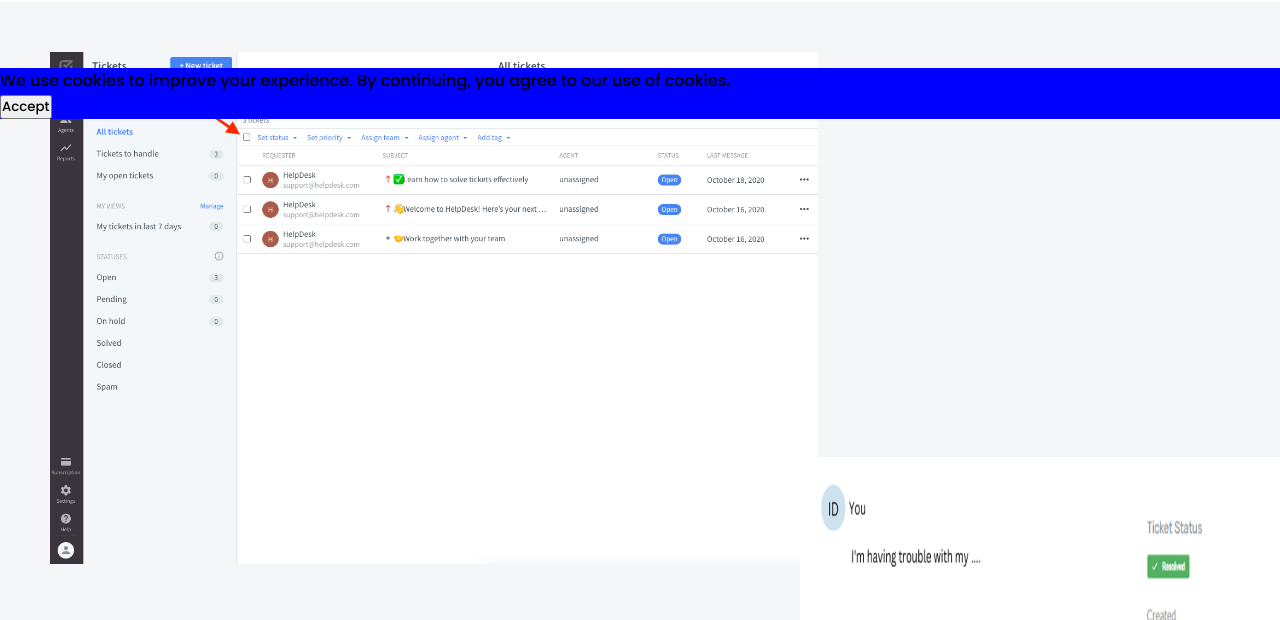
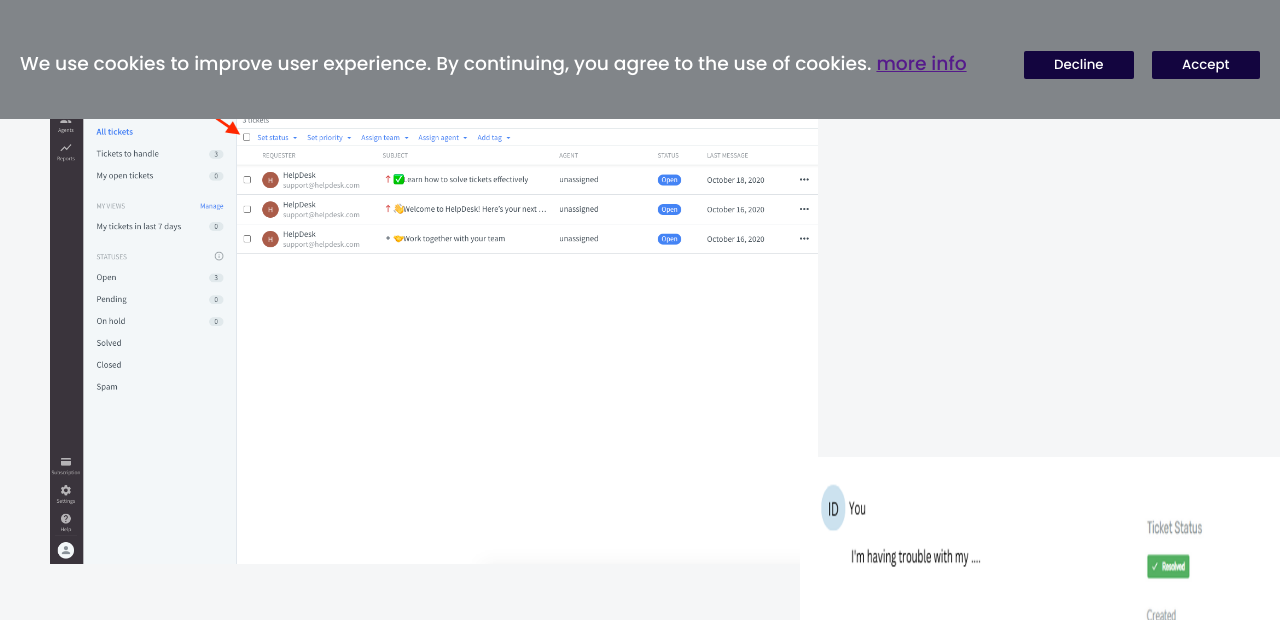
Before and after one commit to DananjayaNirmal/TECHSA, a PHP site: page / in a window 1280 px wide. Shown: the part 681-1301 px from the top of the page. Run offline with PHP 8.4, Linux system fonts and the light colour scheme; grey boxes are pictures that could not be loaded.

Commit message:
update cookies

```diff
--- a/index.php
+++ b/index.php
@@ -110,9 +110,10 @@
 
 
 
-    <div id="cookies" style="background-color: blue; position: fixed; bottom: 0; display:none; width: 100%;">
-        <p>We use cookies to improve your experience. By continuing, you agree to our use of cookies.</p>
-        <button id="cookies-btn">Accept</button>
+    <div id="cookies" style="background-color: #818589; position: fixed; bottom: 0; display:none; width: 100%; height:15%;">
+        <h3 style = "color:#fff; margin-top:50px; margin-left:20px;">We use cookies to improve user experience. By continuing, you agree to the use of cookies. <a href = "">more info</a></h3>
+        <button id="cookies-btn" style = "position:absolute; left:90%; top:52px; padding:4px 30px 4px 30px; border-radius:2px; border:none; background-color:#13053F; color:#fff;">Accept</button>
+        <button id="cookies-btn" style = "position:absolute; left:80%; top:52px; padding:4px 30px 4px 30px; border-radius:2px; border:none; background-color:#13053F; color:#fff;">Decline</button>
     </div>
 
     <script>
```
